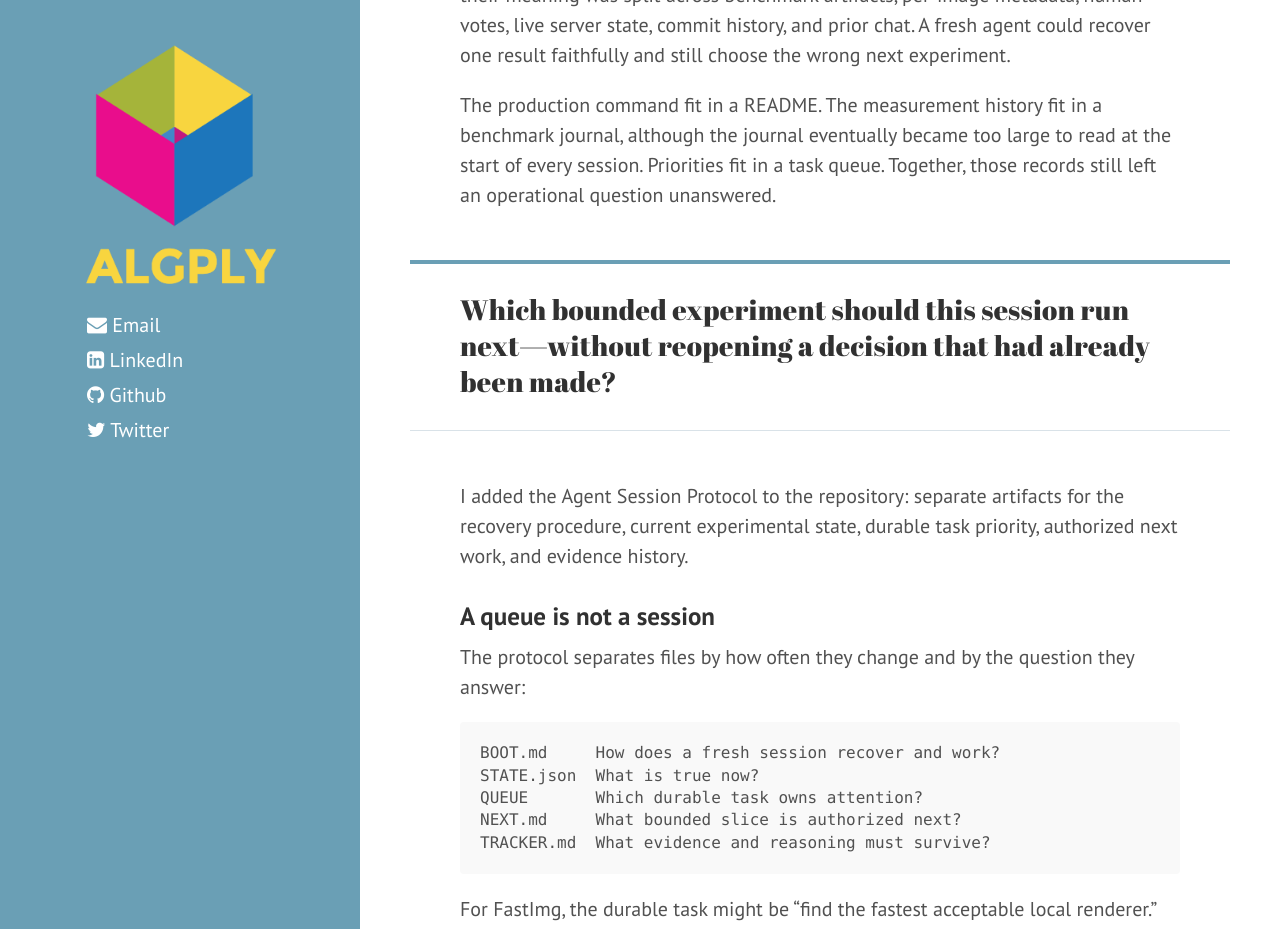
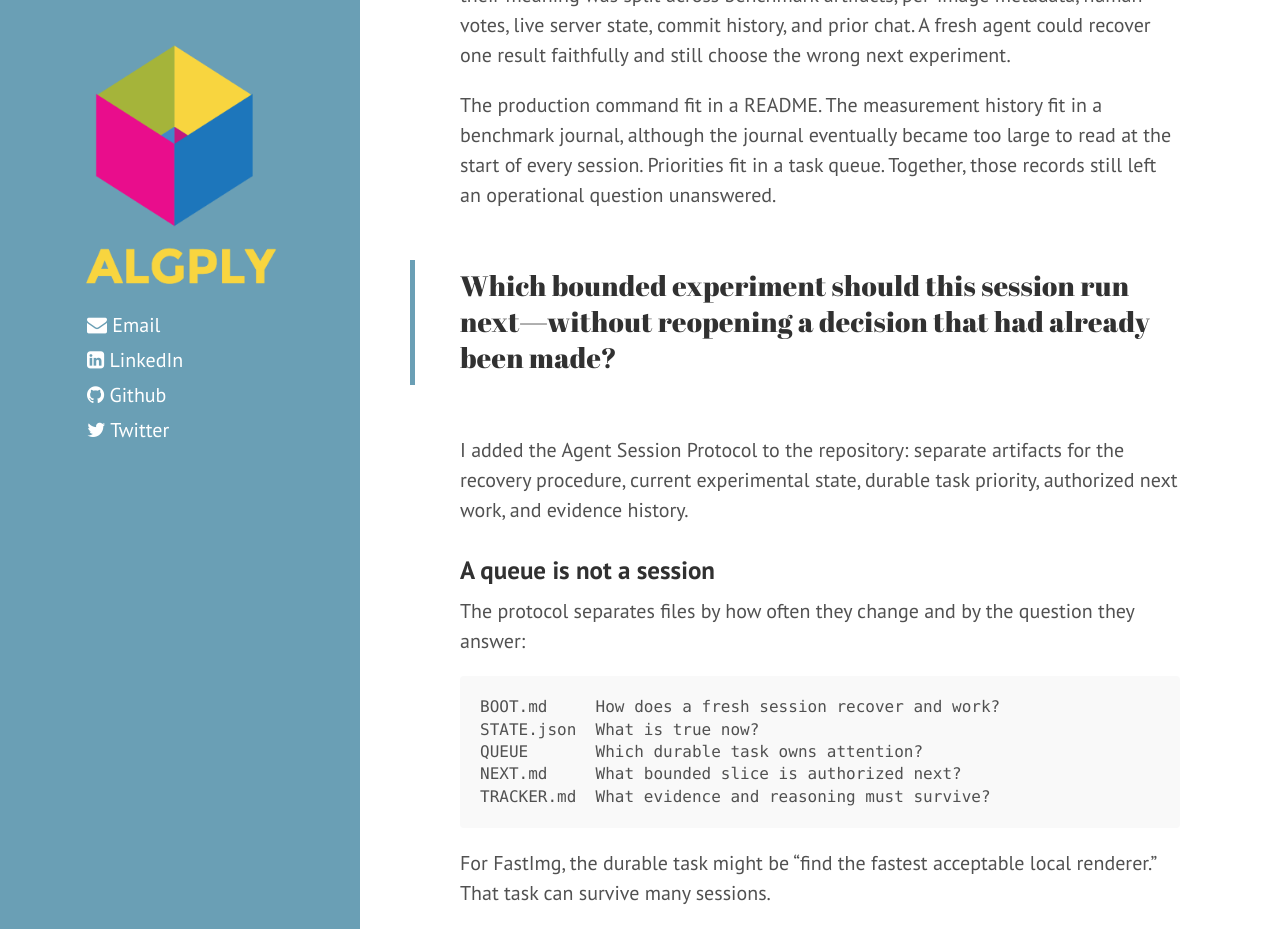
Before and after one commit to josephgardner/josephgardner.github.io, a Jekyll site: the page built from index.html, in a window 1280 px wide and 1400 px high, scrolled down 2573 px. Shown: the top 929 px of the window. Built offline with Jekyll 4.4.1, drawn with Linux system fonts in a browser that asks for light colours; nearby versions of some CDN libraries; the list of posts is cut into pages by our own code; comment, search, counter and statistics services are not loaded.

Commit message:
Refine pull quote styling

```diff
--- a/public/css/poole.css
+++ b/public/css/poole.css
@@ -230,10 +230,9 @@ blockquote p:last-child {
 /* Magazine-style pull quotes for a post's central question or conclusion. */
 .post .pull-quote {
   margin: 2.5rem 0;
-  padding: 1.35rem 0 1.5rem;
+  padding: .35rem 0 .45rem 1.25rem;
   color: #313131;
-  border-top: .2rem solid #6a9fb5;
-  border-bottom: 1px solid #d9e2e8;
+  border-left: .25rem solid #6a9fb5;
   font-family: "Abril Fatface", Georgia, serif;
   font-size: 1.4rem;
   font-weight: 400;
@@ -245,10 +244,8 @@ blockquote p:last-child {
 }
 @media (min-width: 58em) {
   .post .pull-quote {
-    margin-right: -2.5rem;
     margin-left: -2.5rem;
-    padding-right: 2.5rem;
-    padding-left: 2.5rem;
+    padding-left: 2.25rem;
   }
 }
 
```
